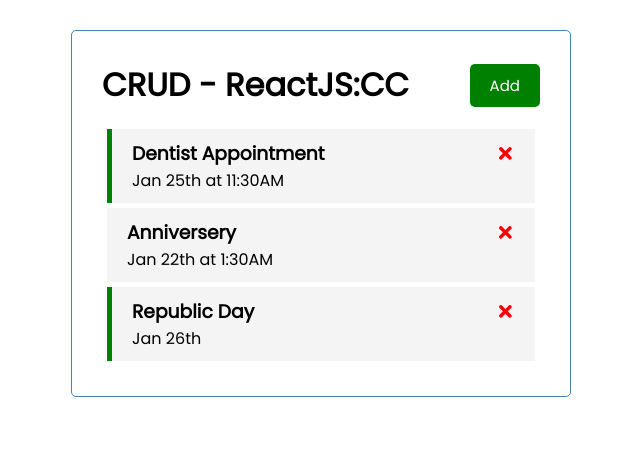
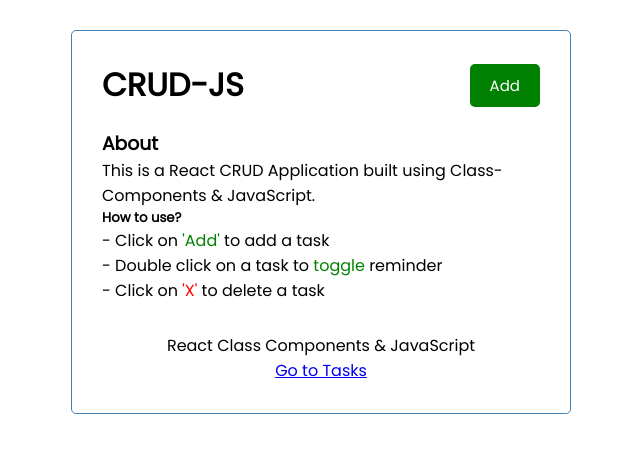
Before and after one commit to jamesgade/react-todo-class-components, a React (Create React App) app: page /about in a window 1280 px wide. Shown: the top 452 px of the page, without its empty margins (319-959 px from the left). Built offline with nearby package versions, Linux system fonts and the light colour scheme.

Commit message:
added basic routing (#2)

```diff
--- a/src/App.js
+++ b/src/App.js
@@ -2,6 +2,9 @@ import Header from "./components/Header";
 import Tasks from "./components/Tasks";
 import AddTask from "./components/AddTask";
 import { Component } from "react";
+import { BrowserRouter, Routes, Route } from 'react-router-dom';
+import About from "./components/About";
+import Footer from "./components/Footer";
 
 class App extends Component {
 
@@ -57,12 +60,16 @@ class App extends Component {
 
 	render() {
 		return (
+			<BrowserRouter>
 				<div className="container">
 					<Header
-					title='CRUD - ReactJS:CC'
+						title='CRUD-JS'
 						showForm={() => this.setState({ showAddForm: !this.state.showAddForm })}
 						showAddForm={this.state.showAddForm}
 					/>
+					<Routes>
+						<Route path="/" exact element={
+							<>
 								{this.state.showAddForm && <AddTask onAdd={this.addTask} />}
 								{this.state.tasks.length > 0
 									? <Tasks
@@ -72,7 +79,18 @@ class App extends Component {
 									/>
 									: 'No tasks found click "Add" to create a task'
 								}
+								<Footer goto="about" label="Go to About" />
+							</>
+						} />
+						<Route path="about" element={<About />} />
+						<Route path="*" element={
+							<>
+								<h4>Page not found</h4>
+							</>
+						} />
+					</Routes>
 				</div>
+			</BrowserRouter>
 		)
 	}
 }
--- /dev/null
+++ b/src/components/About.jsx
@@ -0,0 +1,20 @@
+import { Component } from "react";
+import Footer from "./Footer";
+
+class About extends Component {
+    render() {
+        return (
+            <div>
+                <h3>About</h3>
+                <p>This is a React CRUD Application built using Class-Components & JavaScript.</p>
+                <h5>How to use?</h5>
+                <p> - Click on <span style={{color: 'green'}}>'Add'</span> to add a task</p>
+                <p> - Double click on a task to <span style={{color: 'green'}}>toggle</span> reminder</p>
+                <p> - Click on <span style={{color: 'red'}}>'X'</span> to delete a task</p>
+                <Footer goto="/" label="Go to Tasks" />
+            </div>
+        )
+    }
+}
+
+export default About;
--- /dev/null
+++ b/src/components/Footer.jsx
@@ -0,0 +1,15 @@
+import { Component } from "react";
+import { Link } from "react-router-dom";
+
+class Footer extends Component {
+    render() {
+        return (
+            <footer>
+                <p>React Class Components & JavaScript</p>
+                <Link to={`${this.props.goto}`}>{this.props.label}</Link>
+            </footer>
+        )
+    }
+}
+
+export default Footer;
```
Lines whose indentation alone changed are shown as unchanged.
